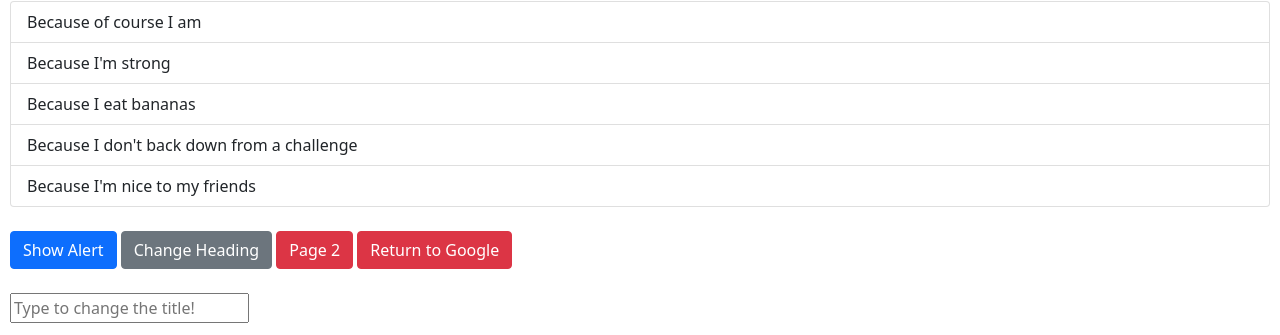
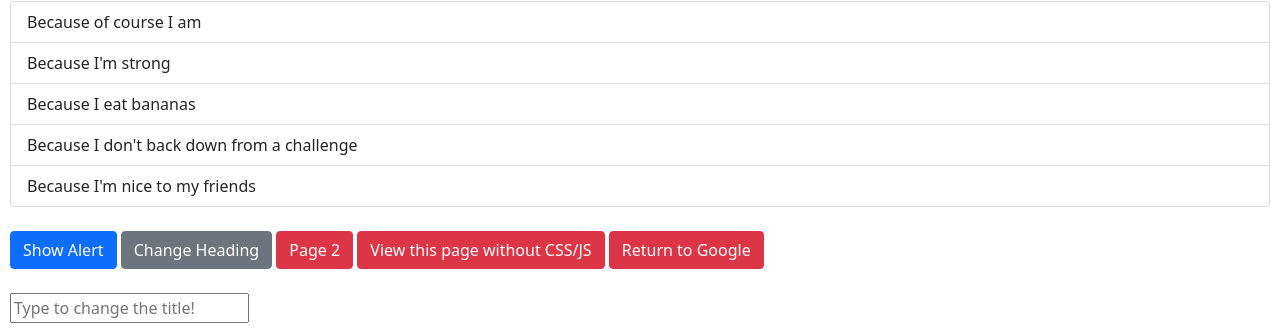
Before and after one commit to DabeerAzeez/intro-to-web-dev, a plain HTML site: page index.html in a window 1280 px wide. Shown: the part 465-800 px from the top of the page. Drawn offline with nearby package versions, Linux system fonts and the light colour scheme.

Commit message:
Add buttons to view page without CSS/JS

```diff
--- a/index.html
+++ b/index.html
@@ -33,6 +33,7 @@
         <button onclick="showAlert()" type="button" class="btn btn-primary">Show Alert</button>
         <button onclick="changeHeading()" type="button" class="btn btn-secondary">Change Heading</button>
         <a class="btn btn-danger" role="button" href="page2.html">Page 2</a>
+        <a class="btn btn-danger" role="button" href="index (NO CSS).html">View this page without CSS/JS</a>
         <a class="btn btn-danger" role="button" href="https://www.google.com" target="_blank">Return to Google</a>
     </div>
 
```
Also changed, not shown: index (NO CSS).html (+1 -0 lines).
